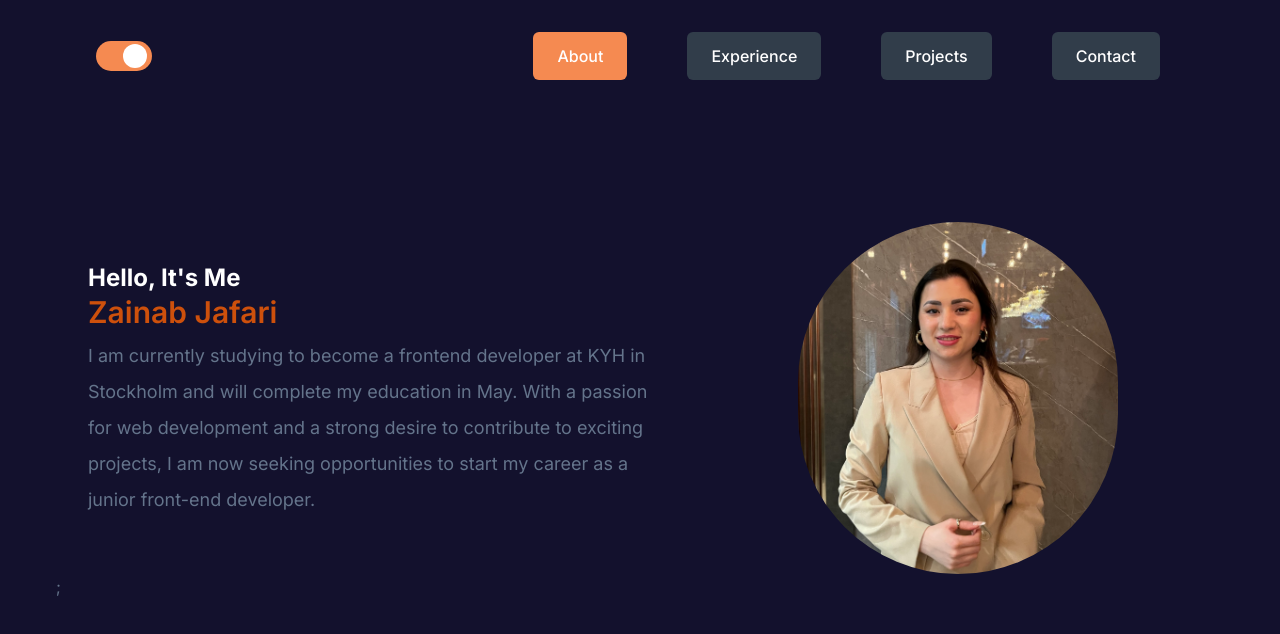
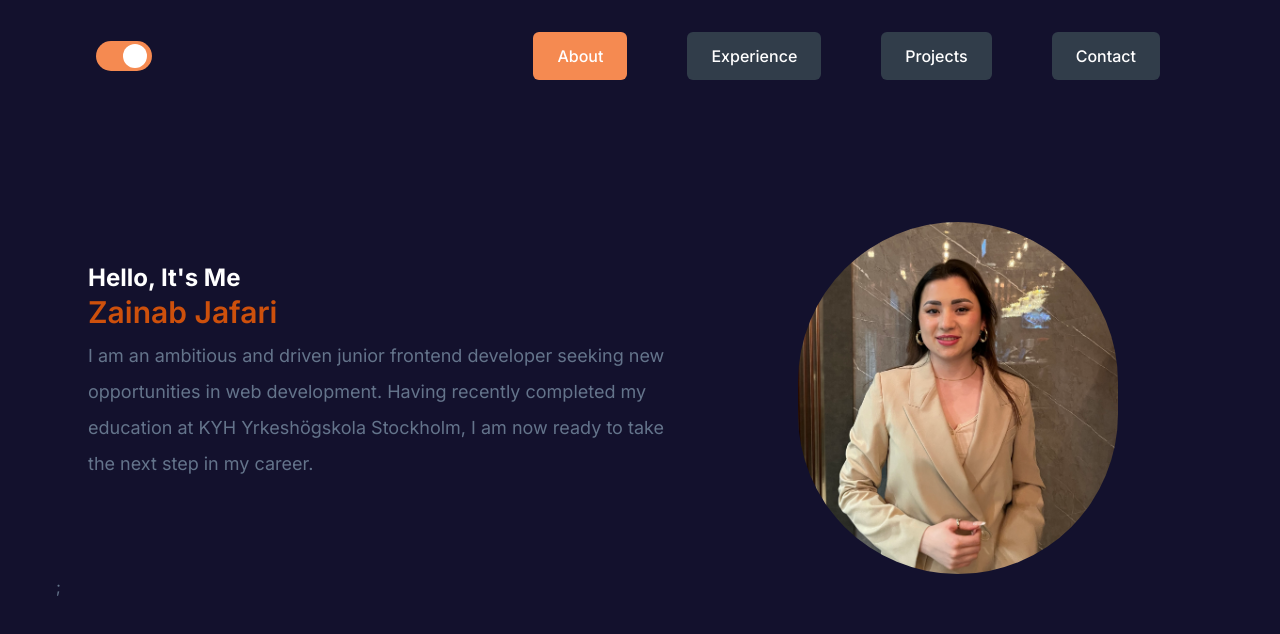
Before and after one commit to ZainabJafari/My-Portfolio, a Next.js app: page / in a window 1280 px wide. Shown: the top 634 px of the page. Built offline with nearby package versions, Linux system fonts and the light colour scheme.

Commit message:
skills added

```diff
--- a/app/Experience/experience.tsx
+++ b/app/Experience/experience.tsx
@@ -3,7 +3,7 @@ import Image from "next/image";
 const todoData = [
   {
     id: 1,
-    logo: "./images/lapine.png",
+    logo: "https://www.lapinemedia.com/graphics/logo.svg",
     title: "Lapine media",
     describtion: "Part-Time Job as a Frontend Developer",
     date: "12 April 2024 - Present",
@@ -29,7 +29,7 @@ const Experience: React.FC = () => {
   return (
     <div className="flex flex-col gap-4">
       {todoData.map((todo) => (
-        <div key={todo.id} className="flex w-[300px] items-center gap-4.5 drop-shadow-lg hover:bg-[#BFE6FB] border border-primary dark:border-[#F58A51] p-4.5 dark:hover:bg-[#441B04] sm:w-[450px] md:w-[350px] lg:w-[450px]">
+        <div key={todo.id} className="flex w-[300px] items-center gap-4.5 drop-shadow-lg rounded-md hover:bg-[#BFE6FB] border border-primary dark:border-[#F58A51] p-4.5 dark:hover:bg-[#441B04] sm:w-[450px] md:w-[350px] lg:w-[450px]">
           <div className="h-15 w-full max-w-15 items-center justify-center mt-3">
             <Image src={todo.logo} width={44} height={44} alt={todo.title} />
           </div>
--- a/app/Experience/skills.tsx
+++ b/app/Experience/skills.tsx
@@ -60,7 +60,7 @@ const brandData: BRAND[] = [
 const Skills: React.FC = () => {
   return (
     <div>
-<div className="h-full md:flex justify-around items-center mt-20">
+<div className="h-full md:flex justify-around items-center pb-4">
     <div className="grid grid-cols-2 sm:grid-cols-3 w-[300px] sm:w-[500px] md:w-[400px] bg-[#4238d3] dark:bg-[#F58A51] h-full p-12 rounded-tl-[80px] rounded-br-[80px]">
         {brandData.map((brand, key) => (
             <div key={key} className={`flex flex-col items-center xl:p-3 ${key !== brandData.length - 1 ? "border-b border-stroke dark:border-strokedark" : ""}`}>
--- a/app/Home/profile.tsx
+++ b/app/Home/profile.tsx
@@ -14,11 +14,7 @@ const Profile = () => {
         Zainab Jafari
       </h1>
       <p className="text-lg leading-loose">
-        I am currently studying to become a frontend developer at KYH in
-        Stockholm and will complete my education in May. With a passion for web
-        development and a strong desire to contribute to exciting projects, I
-        am now seeking opportunities to start my career as a junior front-end
-        developer.
+      I am an ambitious and driven junior frontend developer seeking new opportunities in web development. Having recently completed my education at KYH Yrkeshögskola Stockholm, I am now ready to take the next step in my career.
       </p>
     </div>
     <div className="w-full sm:w-1/2 flex justify-center">
```
